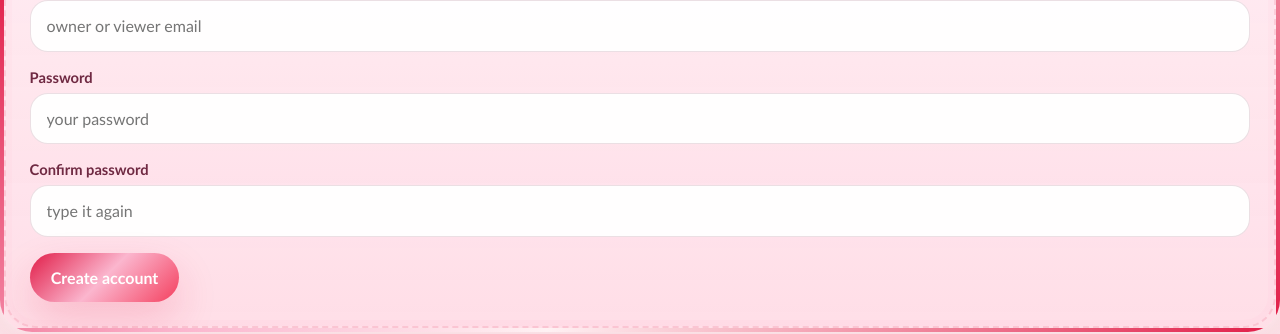
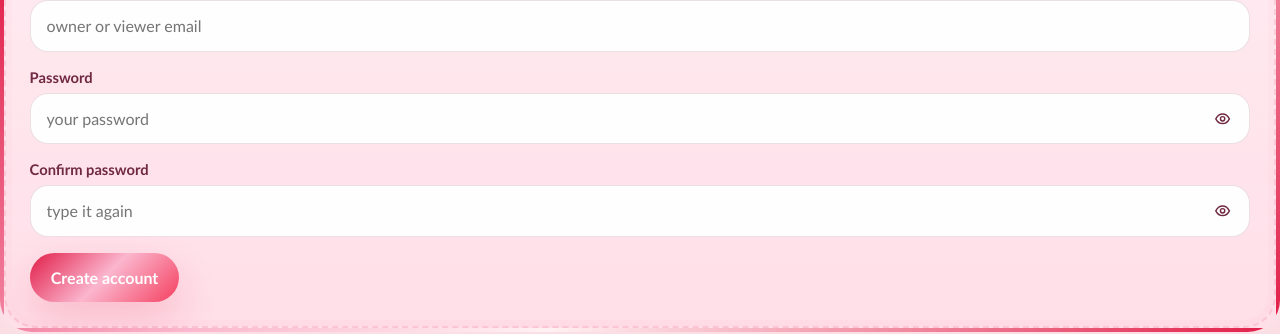
Before and after one commit to bantibhagatnitmz-web/lovely, an Angular app: page / in a window 1280 px wide. Both pictures are taken after a click on the button "Sign up". Shown: the part 524-858 px from the top of the page. Built offline with nearby package versions, Linux system fonts and the light colour scheme.

Commit message:
Add password visibility toggles

```diff
--- a/src/app/app.component.html
+++ b/src/app/app.component.html
@@ -100,25 +100,69 @@
 
           <label class="field field-full">
             <span>Password</span>
+            <div class="password-field">
               <input
                 [(ngModel)]="password"
                 name="password"
-              type="password"
+                [type]="showPassword() ? 'text' : 'password'"
                 autocomplete="current-password"
                 placeholder="your password"
               />
+              <button
+                class="password-toggle"
+                type="button"
+                [attr.aria-label]="showPassword() ? 'Hide password' : 'Show password'"
+                [attr.aria-pressed]="showPassword()"
+                (click)="togglePasswordVisibility('password')"
+              >
+                @if (showPassword()) {
+                  <svg viewBox="0 0 24 24" aria-hidden="true">
+                    <path d="M3.5 12s3.2-6 8.5-6 8.5 6 8.5 6-3.2 6-8.5 6-8.5-6-8.5-6Z" />
+                    <path d="M12 9.3a2.7 2.7 0 1 1 0 5.4 2.7 2.7 0 0 1 0-5.4Z" />
+                    <path d="M5 19 19 5" />
+                  </svg>
+                } @else {
+                  <svg viewBox="0 0 24 24" aria-hidden="true">
+                    <path d="M3.5 12s3.2-6 8.5-6 8.5 6 8.5 6-3.2 6-8.5 6-8.5-6-8.5-6Z" />
+                    <path d="M12 9.3a2.7 2.7 0 1 1 0 5.4 2.7 2.7 0 0 1 0-5.4Z" />
+                  </svg>
+                }
+              </button>
+            </div>
           </label>
 
           @if (authMode() === 'sign-up') {
             <label class="field field-full">
               <span>Confirm password</span>
+              <div class="password-field">
                 <input
                   [(ngModel)]="confirmPassword"
                   name="confirmPassword"
-                type="password"
+                  [type]="showConfirmPassword() ? 'text' : 'password'"
                   autocomplete="new-password"
                   placeholder="type it again"
                 />
+                <button
+                  class="password-toggle"
+                  type="button"
+                  [attr.aria-label]="showConfirmPassword() ? 'Hide password' : 'Show password'"
+                  [attr.aria-pressed]="showConfirmPassword()"
+                  (click)="togglePasswordVisibility('confirm')"
+                >
+                  @if (showConfirmPassword()) {
+                    <svg viewBox="0 0 24 24" aria-hidden="true">
+                      <path d="M3.5 12s3.2-6 8.5-6 8.5 6 8.5 6-3.2 6-8.5 6-8.5-6-8.5-6Z" />
+                      <path d="M12 9.3a2.7 2.7 0 1 1 0 5.4 2.7 2.7 0 0 1 0-5.4Z" />
+                      <path d="M5 19 19 5" />
+                    </svg>
+                  } @else {
+                    <svg viewBox="0 0 24 24" aria-hidden="true">
+                      <path d="M3.5 12s3.2-6 8.5-6 8.5 6 8.5 6-3.2 6-8.5 6-8.5-6-8.5-6Z" />
+                      <path d="M12 9.3a2.7 2.7 0 1 1 0 5.4 2.7 2.7 0 0 1 0-5.4Z" />
+                    </svg>
+                  }
+                </button>
+              </div>
             </label>
           }
 
--- a/src/app/app.component.scss
+++ b/src/app/app.component.scss
@@ -399,6 +399,46 @@ h3 {
   border-color: rgba(178, 76, 108, 0.6);
   box-shadow: 0 0 0 4px rgba(234, 196, 207, 0.45);
   transform: translateY(-1px);
+}
+
+.password-field {
+  position: relative;
+  display: grid;
+}
+
+.password-field input {
+  padding-right: 3rem;
+}
+
+.password-toggle {
+  position: absolute;
+  right: 0.7rem;
+  top: 50%;
+  transform: translateY(-50%);
+  width: 2.1rem;
+  height: 2.1rem;
+  display: inline-flex;
+  align-items: center;
+  justify-content: center;
+  border: none;
+  border-radius: 999px;
+  background: transparent;
+  color: var(--rose-deep);
+  cursor: pointer;
+}
+
+.password-toggle svg {
+  width: 1.2rem;
+  height: 1.2rem;
+  fill: none;
+  stroke: currentColor;
+  stroke-width: 1.8;
+  stroke-linecap: round;
+  stroke-linejoin: round;
+}
+
+.password-toggle:hover {
+  color: var(--rose);
 }
 
 .dashboard-card {
--- a/src/app/app.component.ts
+++ b/src/app/app.component.ts
@@ -51,6 +51,8 @@ export class AppComponent implements OnDestroy {
   readonly selectedPhotoId = signal<string | null>(null);
   readonly editingMusicPhotoId = signal<string | null>(null);
   readonly musicPlayerDragging = signal(false);
+  readonly showPassword = signal(false);
+  readonly showConfirmPassword = signal(false);
   readonly selectedPhoto = computed(
     () => {
       return this.photos().find((photo) => photo.id === this.selectedPhotoId()) ?? null;
@@ -89,6 +91,8 @@ export class AppComponent implements OnDestroy {
     this.authMode.set(mode);
     this.password = '';
     this.confirmPassword = '';
+    this.showPassword.set(false);
+    this.showConfirmPassword.set(false);
     this.feedback.set(null);
   }
 
@@ -114,6 +118,8 @@ export class AppComponent implements OnDestroy {
 
     this.password = '';
     this.confirmPassword = '';
+    this.showPassword.set(false);
+    this.showConfirmPassword.set(false);
     this.feedback.set({
       text: 'Signed in successfully.',
       tone: 'success'
@@ -149,12 +155,23 @@ export class AppComponent implements OnDestroy {
 
     this.password = '';
     this.confirmPassword = '';
+    this.showPassword.set(false);
+    this.showConfirmPassword.set(false);
     this.feedback.set({
       text: result.requiresEmailConfirmation
         ? 'Account created. Confirm the email, then sign in.'
         : 'Account created and signed in.',
       tone: 'success'
     });
+  }
+
+  togglePasswordVisibility(field: 'password' | 'confirm'): void {
+    if (field === 'password') {
+      this.showPassword.update((value) => !value);
+      return;
+    }
+
+    this.showConfirmPassword.update((value) => !value);
   }
 
   async signOut(): Promise<void> {
```
Lines whose indentation alone changed are shown as unchanged.
